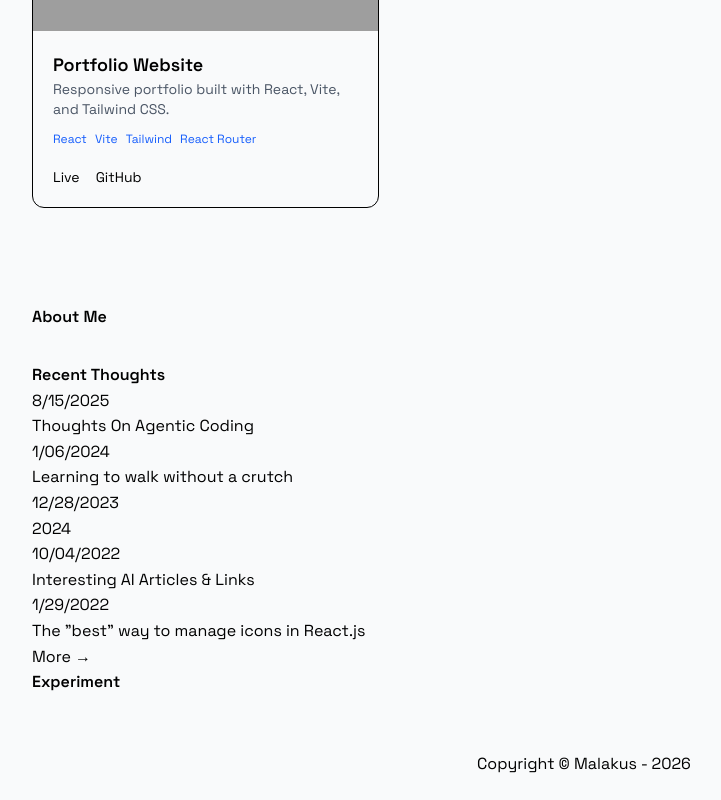
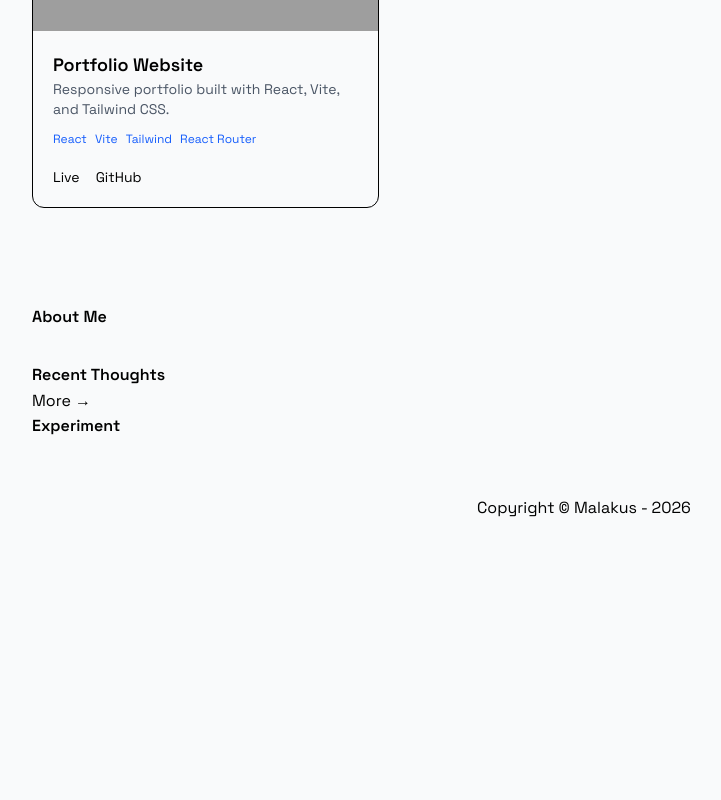
Before and after one commit to malakus4/portfolio-react, a React (Vite) app: page / in a window 1280 px wide. Shown: the part 1512-2312 px from the top of the page, without its empty margins (56-777 px from the left). After the commit the page ends 2056 px from the top, so only its background shows below. Built offline with nearby package versions, Linux system fonts and the light colour scheme; grey boxes are pictures that could not be loaded.

Commit message:
chore: update ThoughtSection contents

```diff
--- a/src/components/sections/ThoughtSection.jsx
+++ b/src/components/sections/ThoughtSection.jsx
@@ -6,38 +6,7 @@ function ThoughtSection() {
 
             <h4 className="thoughts_title title">Recent Thoughts</h4>
 
-            <div className="thoughts_textArea">
 
- {/* create 5 div, 2 para each  */}
-
-                <div className="thought">
-                    <p className="thought_date">8/15/2025</p>
-                    <p className="thought_title">Thoughts On Agentic Coding</p>
-
-                </div>
-
-                <div className="thought">
-                    <p className="thought_date">1/06/2024</p>
-                    <p className="thought_title">Learning to walk without a crutch</p>
-                </div>
-
-                <div className="thought">
-                    <p className="thought_date">12/28/2023</p>
-                    <p className="thought_title">2024</p>
-                </div>
-
-                 <div className="thought">
-                    <p className="thought_date">10/04/2022</p>
-                    <p className="thought_title">Interesting AI Articles & Links</p>
-                </div>
-
-                <div className="thought">
-                    <p className="thought_date">1/29/2022</p>
-                    <p className="thought_title">The "best" way to manage icons in React.js</p>
-                </div>
-
-
-            </div>
 
 
             <div className="more_link"><a href="">More &rarr;</a></div>
```
